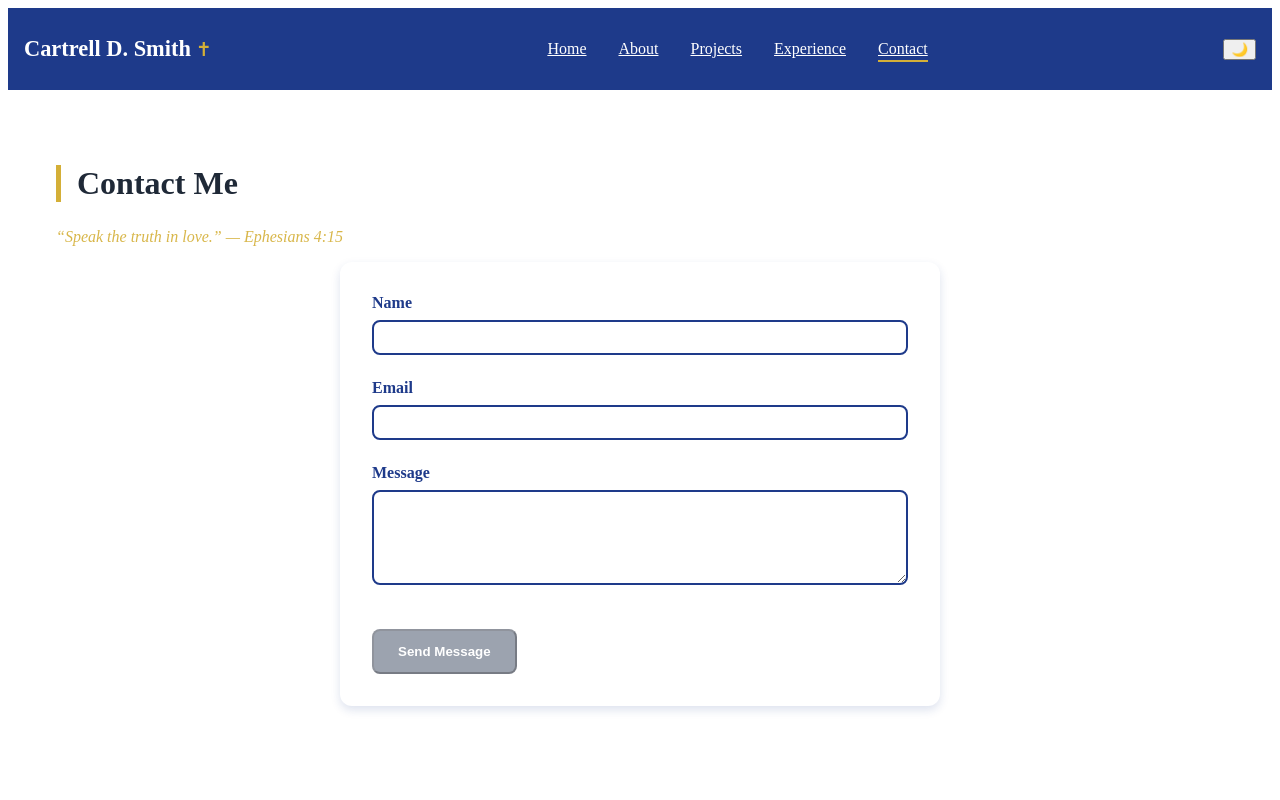
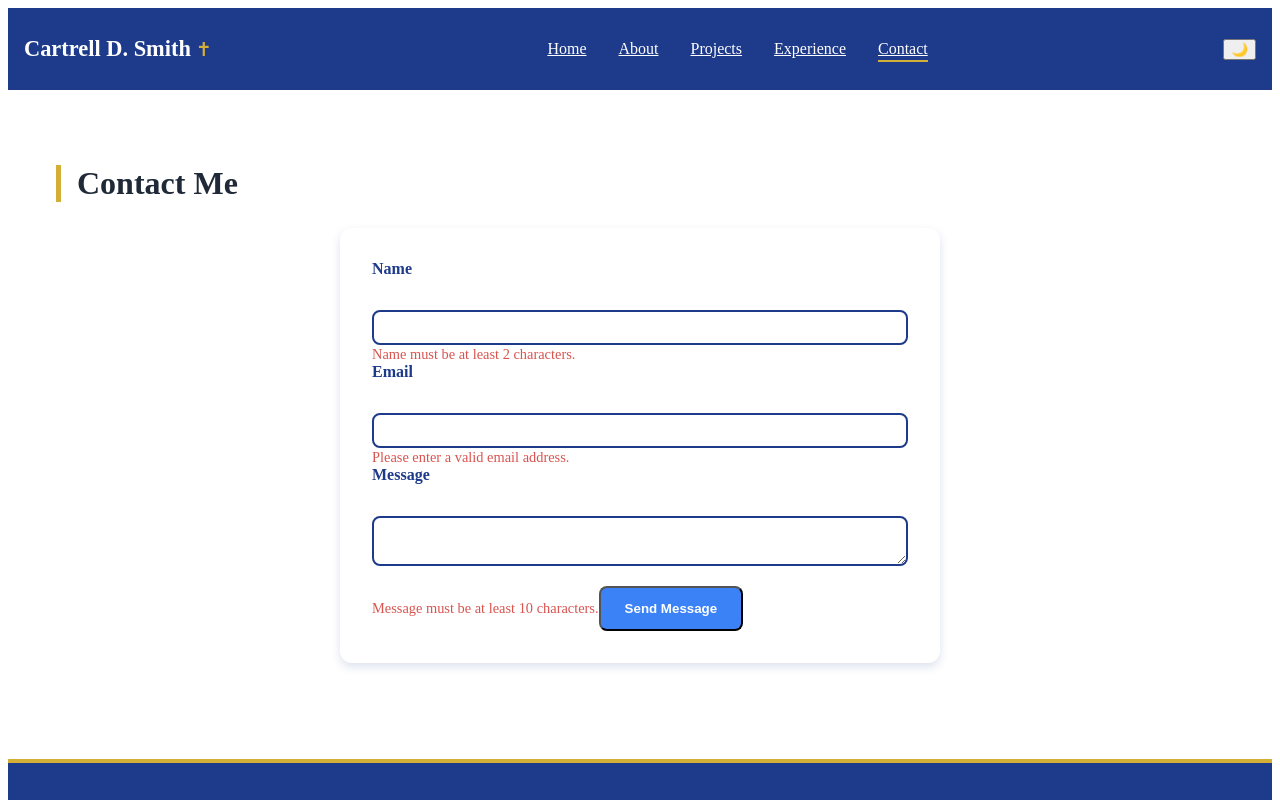
Before and after one commit to CartrellSmith/cartrell-portfolio, a React (Vite) app: page /contact in a window 1280 px wide. Shown: the top 800 px of the page. Built offline with nearby package versions, Linux system fonts and the light colour scheme.

Commit message:
Add dynamic project route, improve contact form accessibility, update components

```diff
--- a/src/hooks/useFetch.js
+++ b/src/hooks/useFetch.js
@@ -1,4 +1,4 @@
-import { useState, useEffect } from 'react';
+import { useState, useEffect } from "react";
 
 export function useFetch(url) {
   const [data, setData] = useState(null);
@@ -6,27 +6,36 @@ export function useFetch(url) {
   const [error, setError] = useState(null);
 
   useEffect(() => {
-    let isMounted = true;
-    setIsLoading(true);
-    setError(null);
+    let isMounted = true; // prevents state updates after unmount
 
-    fetch(url)
-      .then(res => {
-        if (!res.ok) throw new Error('Network error');
-        return res.json();
-      })
-      .then(json => {
+    async function fetchData() {
+      setIsLoading(true);
+      setError(null);
+
+      try {
+        const response = await fetch(url);
+
+        if (!response.ok) {
+          throw new Error("Network response was not ok");
+        }
+
+        const json = await response.json();
+
         if (isMounted) {
           setData(json);
+        }
+      } catch (err) {
+        if (isMounted) {
+          setError(err.message);
+        }
+      } finally {
+        if (isMounted) {
           setIsLoading(false);
         }
-      })
-      .catch(err => {
-        if (isMounted) {
-          setError(err.message);
-          setIsLoading(false);
-        }
-      });
+      }
+    }
+
+    fetchData();
 
     return () => {
       isMounted = false;
--- a/src/pages/Contact.jsx
+++ b/src/pages/Contact.jsx
@@ -1,55 +1,23 @@
 import { useState } from "react";
 
 function Contact() {
-  const [formValues, setFormValues] = useState({
-    name: "",
-    email: "",
-    message: "",
-  });
+  const [name, setName] = useState("");
+  const [email, setEmail] = useState("");
+  const [message, setMessage] = useState("");
 
-  const [errors, setErrors] = useState({});
-  const [isSubmitted, setIsSubmitted] = useState(false);
+  const [submitted, setSubmitted] = useState(false);
 
-  const emailRegex = /^[^\s@]+@[^\s@]+\.[^\s@]+$/;
-
-  const validateField = (name, value) => {
-    if (!value.trim()) return "This field is required.";
-
-    if (name === "email" && !emailRegex.test(value)) {
-      return "Please enter a valid email.";
-    }
-
-    if (name === "message" && value.length < 20) {
-      return "Message must be at least 20 characters.";
-    }
-
-    return "";
-  };
-
-  const handleChange = (e) => {
-    const { name, value } = e.target;
-
-    setFormValues((prev) => ({ ...prev, [name]: value }));
-
-    setErrors((prev) => ({
-      ...prev,
-      [name]: validateField(name, value),
-    }));
-  };
+  const isValidName = name.trim().length >= 2;
+  const isValidEmail = email.includes("@") && email.includes(".");
+  const isValidMessage = message.trim().length >= 10;
 
   const handleSubmit = (e) => {
     e.preventDefault();
 
-    const newErrors = {};
-    Object.entries(formValues).forEach(([key, value]) => {
-      newErrors[key] = validateField(key, value);
-    });
-
-    setErrors(newErrors);
-
-    const hasError = Object.values(newErrors).some((msg) => msg);
-    if (!hasError) {
-      setIsSubmitted(true);
+    if (isValidName && isValidEmail && isValidMessage) {
+      setSubmitted(true);
+      document.getElementById("form-feedback").textContent =
+        "Your message has been sent successfully.";
     }
   };
 
@@ -57,61 +25,62 @@ function Contact() {
     <section className="contact-page">
       <h2 className="section-title">Contact Me</h2>
 
-      <p className="section-subtitle">
-        “Speak the truth in love.” — Ephesians 4:15
-      </p>
+      <form className="contact-form" onSubmit={handleSubmit} noValidate>
+        {/* Live region for screen readers */}
+        <div id="form-feedback" aria-live="polite" className="sr-only"></div>
 
-      <form className="contact-form" onSubmit={handleSubmit}>
-        <label>
-          Name
+        {/* Name Field */}
+        <label htmlFor="name">Name</label>
         <input
-            name="name"
-            value={formValues.name}
-            onChange={handleChange}
-            className={errors.name ? "input-error" : ""}
+          id="name"
+          aria-required="true"
+          aria-invalid={!isValidName}
+          value={name}
+          onChange={(e) => setName(e.target.value)}
         />
-          {errors.name && <span className="error">{errors.name}</span>}
-        </label>
+        {!isValidName && (
+          <span className="input-error" role="alert">
+            Name must be at least 2 characters.
+          </span>
+        )}
 
-        <label>
-          Email
+        {/* Email Field */}
+        <label htmlFor="email">Email</label>
         <input
-            name="email"
-            value={formValues.email}
-            onChange={handleChange}
-            className={errors.email ? "input-error" : ""}
+          id="email"
+          aria-required="true"
+          aria-invalid={!isValidEmail}
+          value={email}
+          onChange={(e) => setEmail(e.target.value)}
         />
-          {errors.email && <span className="error">{errors.email}</span>}
-        </label>
+        {!isValidEmail && (
+          <span className="input-error" role="alert">
+            Please enter a valid email address.
+          </span>
+        )}
 
-        <label>
-          Message
+        {/* Message Field */}
+        <label htmlFor="message">Message</label>
         <textarea
-            name="message"
-            value={formValues.message}
-            onChange={handleChange}
-            className={errors.message ? "input-error" : ""}
-            rows="5"
+          id="message"
+          aria-required="true"
+          aria-invalid={!isValidMessage}
+          value={message}
+          onChange={(e) => setMessage(e.target.value)}
         />
-          {errors.message && <span className="error">{errors.message}</span>}
-        </label>
+        {!isValidMessage && (
+          <span className="input-error" role="alert">
+            Message must be at least 10 characters.
+          </span>
+        )}
 
-        <button
-          type="submit"
-          className="contact-btn"
-          disabled={
-            !formValues.name ||
-            !formValues.email ||
-            !formValues.message ||
-            Object.values(errors).some((msg) => msg)
-          }
-        >
+        <button type="submit" className="contact-btn">
           Send Message
         </button>
 
-        {isSubmitted && (
-          <p className="success-message">
-            Thank you for reaching out! I’ll respond soon.
+        {submitted && (
+          <p className="form-success" aria-live="polite">
+            Thank you! I’ll respond soon.
           </p>
         )}
       </form>
--- a/src/styles/contact.css
+++ b/src/styles/contact.css
@@ -73,6 +73,30 @@
   font-weight: 600;
 }
 
+.input-error {
+  color: #d9534f;
+  font-size: 0.9rem;
+  margin-top: 0.25rem;
+}
+
+.contact-form input:focus,
+.contact-form textarea:focus,
+.contact-btn:focus {
+  outline: 3px solid var(--blue-accent);
+  outline-offset: 2px;
+}
+
+.form-success {
+  margin-top: 1rem;
+  color: var(--blue-accent);
+  font-weight: 600;
+}
+
+.sr-only {
+  position: absolute;
+  left: -9999px;
+}
+
 @media (max-width: 768px) {
   .contact-form {
     padding: 1.5rem;
```
Lines whose indentation alone changed are shown as unchanged.
